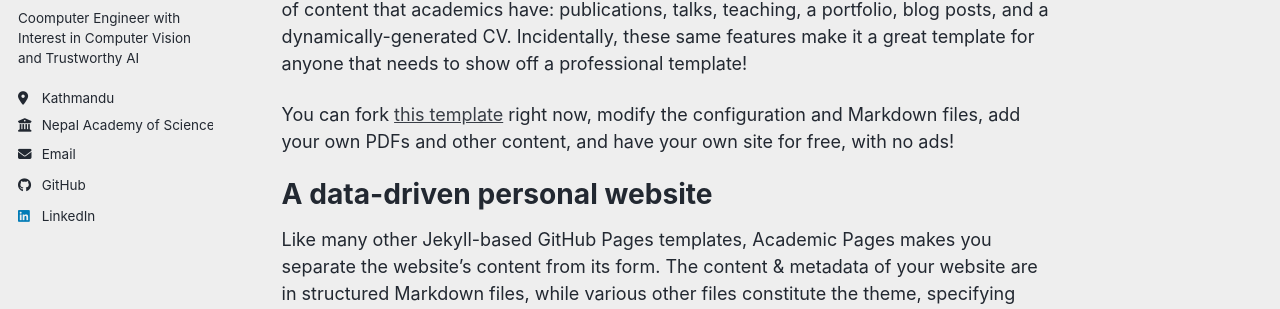
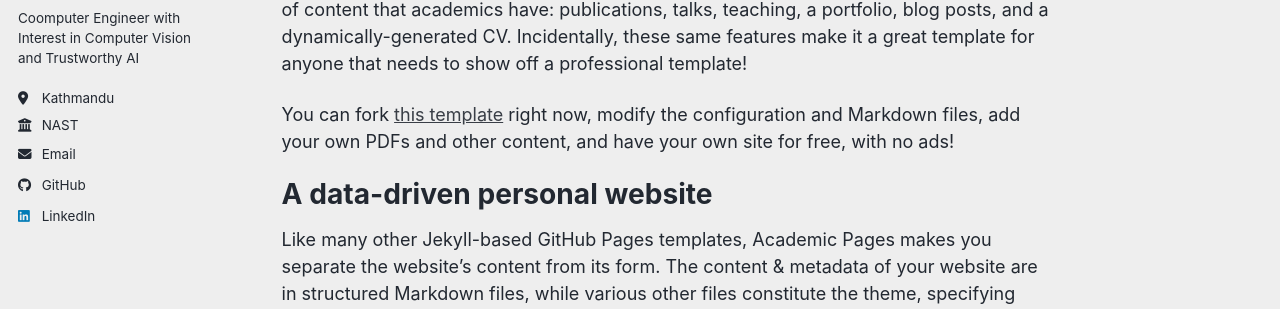
Before and after one commit to Bibek4175/Bibek4175, a Jekyll site: the page built from _pages/about.md, in a window 1280 px wide. Shown: the part 308-617 px from the top of the page. Built offline with Jekyll 4.4.1, drawn with Linux system fonts in a browser that asks for light colours; a script bundle is joined from its source files by our own code; library files that are not in the unit come from our copies.

Commit message:
Update _config.yml

```diff
--- a/_config.yml
+++ b/_config.yml
@@ -28,7 +28,7 @@
   pronouns         : # example: "she/her"
   bio              : "Coomputer Engineer with Interest in Computer Vision and Trustworthy AI"
   location         : "Kathmandu"
-  employer         : "Nepal Academy of Science and Technology"
+  employer         : "NAST"
   uri              : # URL
   email            : "chandbibak09@gmail.com"
 
@@ -51,7 +51,7 @@
   bitbucket        : # Username - Update with your username on the site
   codepen          : # Username
   dribbble         : # Username
-  github           : "academicpages"
+  github           : "https://github.com/Bibek4175"
   kaggle           : # Username
   stackoverflow    : # User number or user number and name (i.e., use "1" or "1/jeff-atwood")
 
```
